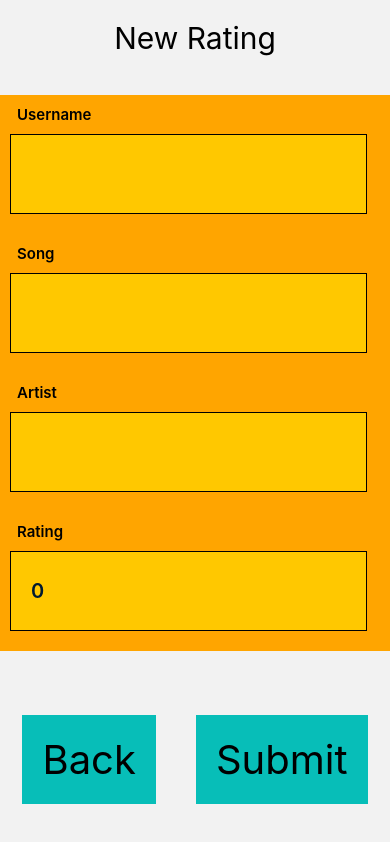
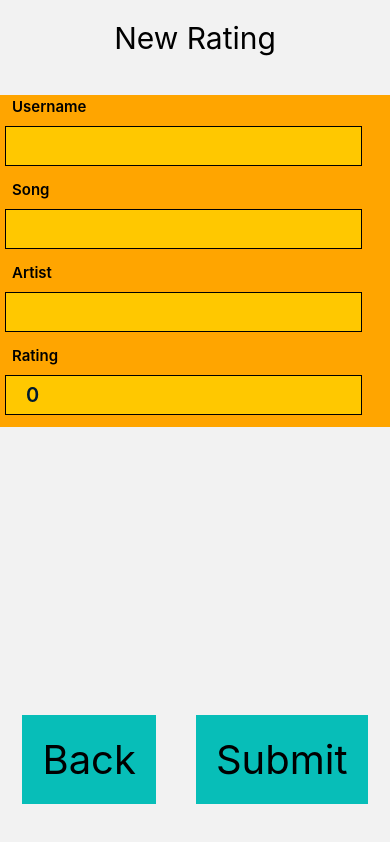
Before and after one commit to friendlymatthew/rendaratenative, a React Native app: screen /Post in a window 390 px wide. Built offline with nearby package versions, Linux system fonts and the light colour scheme; no server answers.

Commit message:
Cleaned up bugs

```diff
--- a/screens/HomeScreen.js
+++ b/screens/HomeScreen.js
@@ -76,12 +76,11 @@ export default function HomeScreen({ route, navigation }) {
 		axios
 			.get("http://127.0.0.1:8000/api/ratings")
 			.then((response) => {
-				console.log(response.data);
 
 				setData(response.data);
 			})
 			.catch((error) => {
-				console.log(error);
+
 				setErrorFlag(true);
 			});
 	});
--- a/screens/PostScreen.js
+++ b/screens/PostScreen.js
@@ -165,15 +165,14 @@ export default function PostScreen({ navigation }) {
             </View>
             {error && (
                 <View>
-                    <Text>An error occurred. Please try again.</Text>{" "}
+                    <Text>An error occurred. Please try again.</Text>
                 </View>
             )}
             {submitError && (
                 <View>
-                    {" "}
                     <Text>
                         You already rated this song. Please try again.
-                    </Text>{" "}
+                    </Text>
                 </View>
             )}
             <View
@@ -206,7 +205,7 @@ const styles = StyleSheet.create({
         paddingVertical: 20,
     },
     input: {
-		height: 80,
+		height: 40,
 		marginVertical: 10,
 		marginBottom: 10,
 		fontSize: 20,
@@ -231,8 +230,8 @@ const styles = StyleSheet.create({
         backgroundColor: "orange",
 		alignItems: "center",
 
-        paddingVertical: 10,
-        paddingHorizontal: 10,
+        paddingVertical: 2,
+        paddingHorizontal: 5,
     },
 
 });
```
Also changed, not shown: 2 other files (tests, documents, lock files or other folders).
